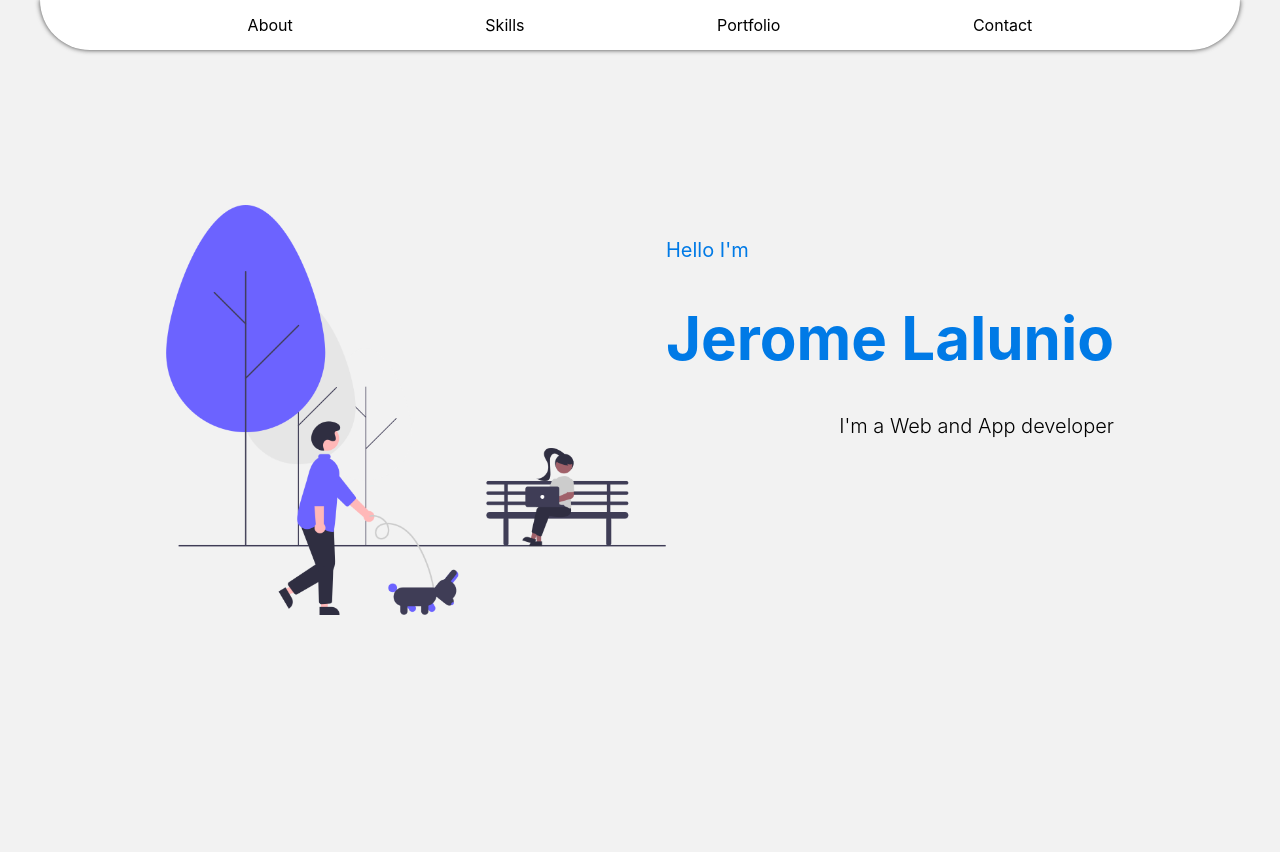
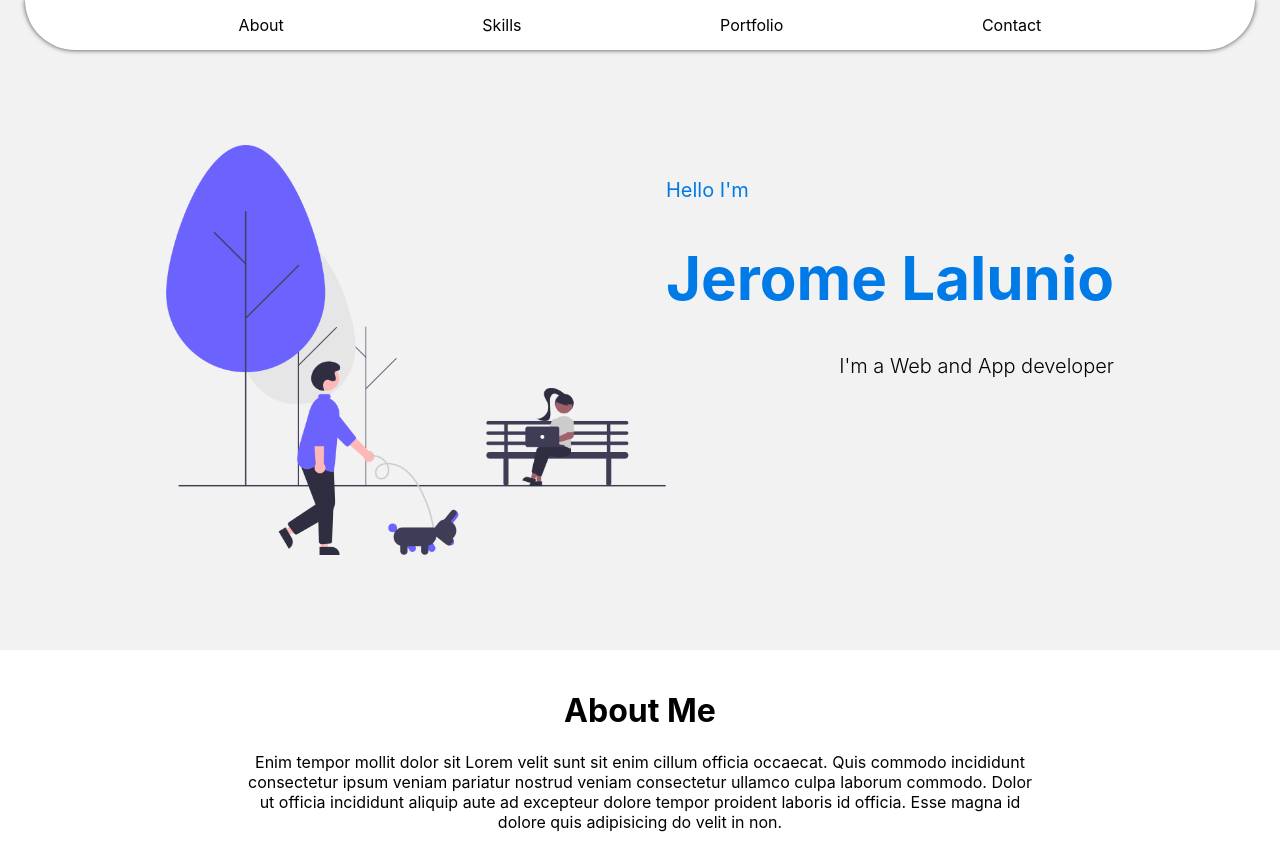
Before and after one commit to JeromeLalunio/Portfolio, a React (Create React App) app: page / in a window 1280 px wide. Before the commit the page ends 800 px from the top, so only its background shows below. Built offline with nearby package versions, Linux system fonts and the light colour scheme.

Commit message:
added about

```diff
--- a/src/App.js
+++ b/src/App.js
@@ -3,14 +3,16 @@ import './App.scss';
 import './components/navbar/navbar';
 import NavBar from './components/navbar/navbar';
 import Hero from './components/hero/hero';
+import About from './components/about/about';
+import Skills from './components/skills/skills';
 
 function App() {
   return (
     <body>
-      <div className = 'container'>
         <NavBar />
         <Hero />
-      </div>
+        <About />
+        <Skills />
     </body>
   );
 }
--- a/src/App.scss
+++ b/src/App.scss
@@ -1,10 +1,3 @@
-
-
 body {
     background-color: #f2f2f2;
 }
-
-.container{
-    max-width: 1200px;
-    margin: auto;
-}
--- /dev/null
+++ b/src/components/about/about.js
@@ -0,0 +1,7 @@
+import './about.scss';
+export default function About(){
+    return <div className = 'about'>
+        <h1 className ='about-title'>About Me</h1>
+        <p className = 'about-message'>Enim tempor mollit dolor sit Lorem velit sunt sit enim cillum officia occaecat. Quis commodo incididunt consectetur ipsum veniam pariatur nostrud veniam consectetur ullamco culpa laborum commodo. Dolor ut officia incididunt aliquip aute ad excepteur dolore tempor proident laboris id officia. Esse magna id dolore quis adipisicing do velit in non.</p>
+    </div>
+}
--- /dev/null
+++ b/src/components/about/about.scss
@@ -0,0 +1,11 @@
+.about{
+    padding: 20px;
+    background-color: #fff;
+    text-align: center;
+    .about-message{
+        width: 90%;
+        max-width: 800px;
+        margin: auto;
+
+    }
+}
--- a/src/components/hero/hero.scss
+++ b/src/components/hero/hero.scss
@@ -1,5 +1,5 @@
 .hero-main{
-    height: 90vh;
+    height: 600px;
     font-size: 20px;
     display: flex;
     align-items: center;
--- a/src/components/navbar/navbar.scss
+++ b/src/components/navbar/navbar.scss
@@ -1,5 +1,7 @@
 
 .nav-bar{
+    margin: auto;
+    max-width: 1200px;
     font-size: medium;
     padding: 15px;
     border-bottom-left-radius: 65px;
--- /dev/null
+++ b/src/components/skills/skills.js
@@ -0,0 +1,7 @@
+import './skills.scss';
+
+export default function Skills(){
+    return <div>
+
+    </div>
+}
```
Also changed, not shown: src/components/skills/skills.scss (added), 1 other file (tests, documents, lock files or other folders).
